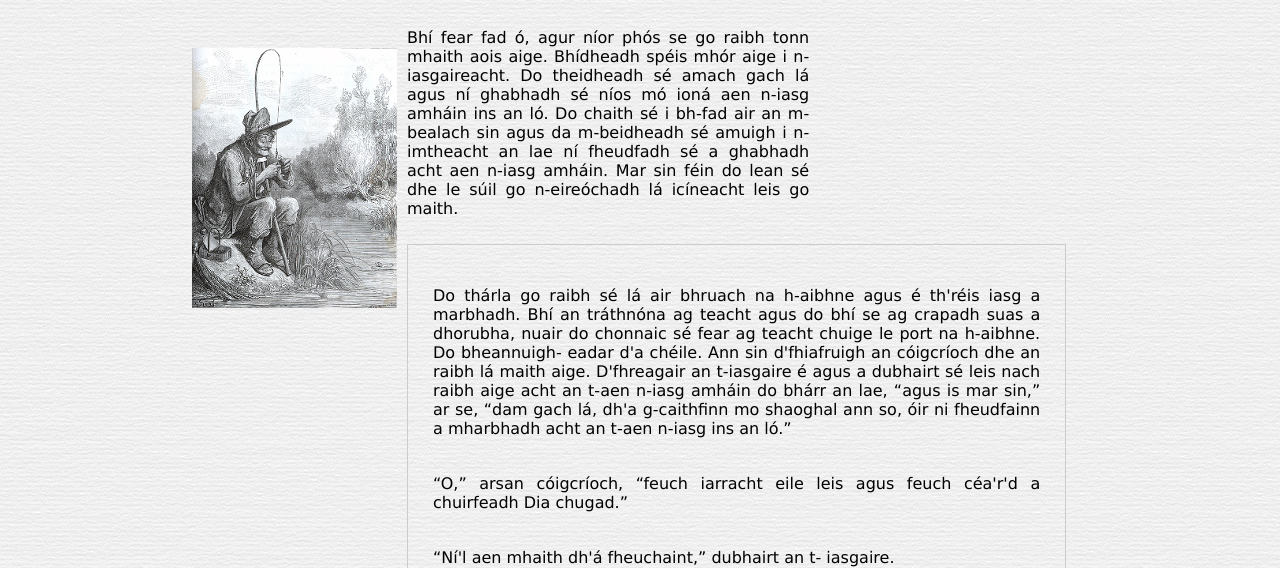
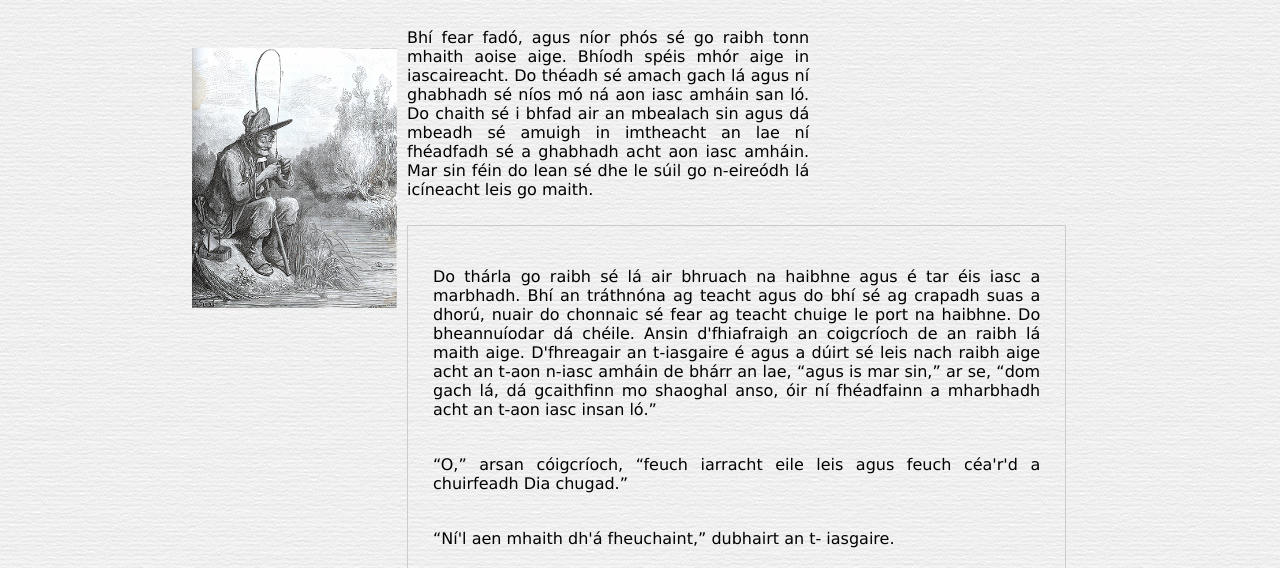
Before and after one commit to pmcu/pmcu-scl.github.io, a plain HTML site: page SC1/scl-1.html in a window 1280 px wide. Shown: the part 232-800 px from the top of the page. Drawn offline with Linux system fonts and the light colour scheme.

Commit message:
iasacaire caighd

```diff
--- a/SC1/scl-1.html
+++ b/SC1/scl-1.html
@@ -9,33 +9,33 @@
 	<div>
 <h1>Scéal Sheáin Mic Bradáin</h1>
 <img src="iascaire.jpg">
-<p> Bhí fear fad ó, agur níor phós se go
-raibh tonn mhaith aois aige.  Bhídheadh spéis
-mhór aige i n-iasgaireacht.  Do theidheadh sé
+<p> Bhí fear fadó, agus níor phós sé go
+raibh tonn mhaith aoise aige.  Bhíodh spéis
+mhór aige in iascaireacht.  Do théadh sé
 amach gach lá agus ní ghabhadh sé níos mó
-ioná aen n-iasg amháin ins an ló. Do chaith
-sé i bh-fad air an m-bealach sin agus da
-m-beidheadh sé amuigh i n-imtheacht an lae ní
-fheudfadh sé a ghabhadh acht aen n-iasg
+ná aon iasc amháin san ló. Do chaith
+sé i bhfad air an mbealach sin agus dá
+mbeadh sé amuigh in imtheacht an lae ní
+fhéadfadh sé a ghabhadh acht aon iasc
 amháin.  Mar sin féin do lean sé dhe le súil
-go n-eireóchadh lá icíneacht leis go maith.
+go n-eireódh lá icíneacht leis go maith.
 </p>
 </div>
 <div id="overflow">
 <p> Do thárla go raibh sé lá air bhruach na
-h-aibhne agus é th'réis iasg a marbhadh.  Bhí
-an tráthnóna ag teacht agus do bhí se ag
-crapadh suas a dhorubha, nuair do chonnaic sé
-fear ag teacht chuige le port na h-aibhne.
-Do bheannuigh- eadar d'a chéile.  Ann sin
-d'fhiafruigh an cóigcríoch dhe an raibh lá
+haibhne agus é tar éis iasc a marbhadh.  Bhí
+an tráthnóna ag teacht agus do bhí sé ag
+crapadh suas a dhorú, nuair do chonnaic sé
+fear ag teacht chuige le port na haibhne.
+Do bheannuíodar dá chéile.  Ansin
+d'fhiafraigh an coigcríoch de an raibh lá
 maith aige.  D'fhreagair an t-iasgaire é agus
-a dubhairt sé leis nach raibh aige acht an
-t-aen n-iasg amháin do bhárr an lae, “agus is
-mar sin,” ar se, “dam gach lá, dh'a
-g-caithfinn mo shaoghal ann so, óir ni
-fheudfainn a mharbhadh acht an t-aen n-iasg
-ins an ló.” </p>
+a dúirt sé leis nach raibh aige acht an
+t-aon n-iasc amháin de bhárr an lae, “agus is
+mar sin,” ar se, “dom gach lá, dá
+gcaithfinn mo shaoghal anso, óir ní
+fhéadfainn a mharbhadh acht an t-aon iasc
+insan ló.” </p>
 
 <p>  “O,” arsan cóigcríoch, “feuch iarracht
 eile leis agus feuch céa'r'd a chuirfeadh Dia
```
